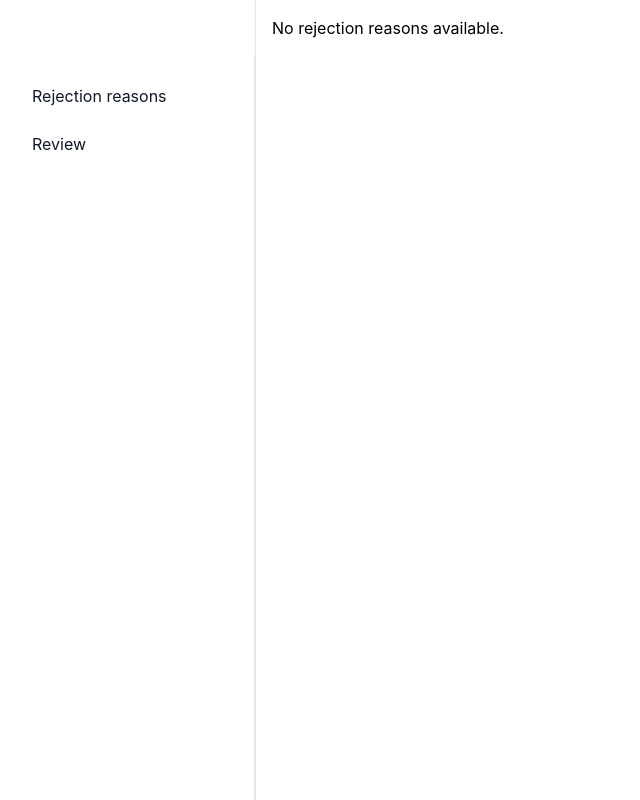
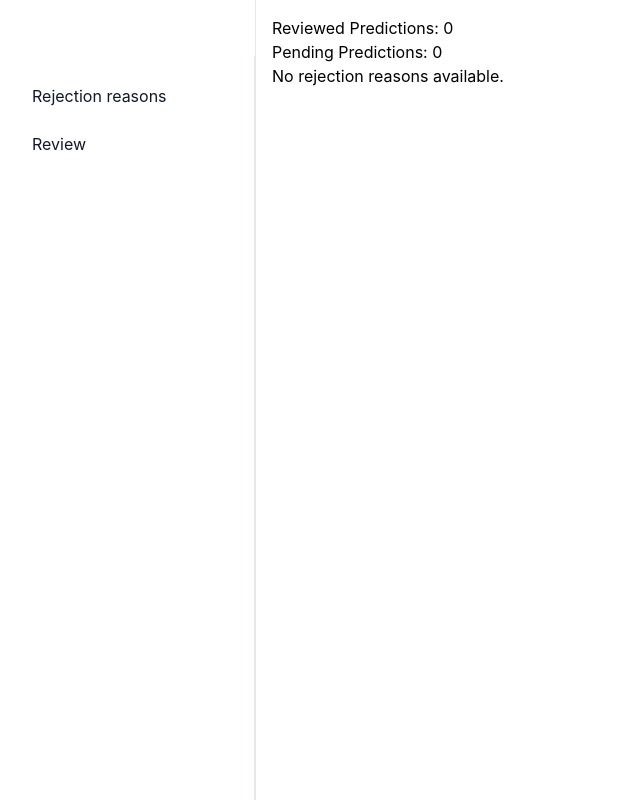
Before and after one commit to rfbatista/Digistore24, a Django app: page /rejection-reasons/ in a window 1280 px wide. Shown: the whole page, without its empty margins (0-640 px from the left). Run offline with Django 5.2, Linux system fonts and the light colour scheme; the visitor is signed in with stand-in values (Sample User, id 1); data that the repository does not hold is empty; some libraries are stand-ins or nearby versions.

Commit message:
feat: add reviewed and pending predictions count to context and template

```diff
--- a/digistore24/prediction_result/views.py
+++ b/digistore24/prediction_result/views.py
@@ -11,6 +11,15 @@ class RejectionReasonListView(LoginRequiredMixin, ListView):
     context_object_name = "predictions"
     ordering = ["-created_at"]
 
+    def get_context_data(self, **kwargs):
+        context = super().get_context_data(**kwargs)
+        reviewed_count = self.get_queryset().filter(predictionreview__reviewed=True).distinct().count()
+        total_count = self.get_queryset().count()
+        pending_count = total_count - reviewed_count
+        context['reviewed_count'] = reviewed_count
+        context['pending_count'] = pending_count
+        return context
+
 
 @login_required
 def update_prediction(request, pk):
--- a/templates/rejection_reasons.html
+++ b/templates/rejection_reasons.html
@@ -2,6 +2,10 @@
 {% load review_extras %}
 {% block title %}Rejection reasons{% endblock %}
 {% block content %}
+<div>
+    <p>Reviewed Predictions: {{ reviewed_count }}</p>
+    <p>Pending Predictions: {{ pending_count }}</p>
+</div>
     <ul>
         {% for prediction in predictions %}
             <li>
```
